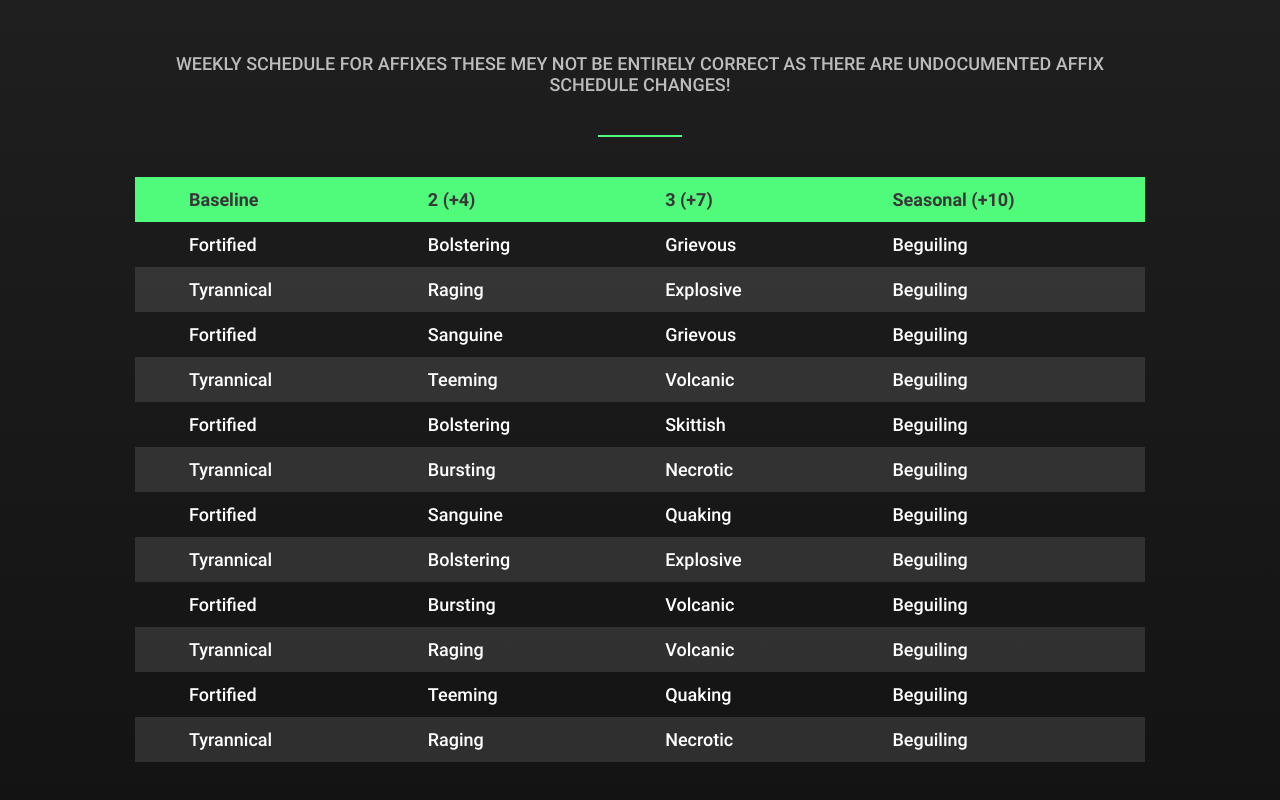
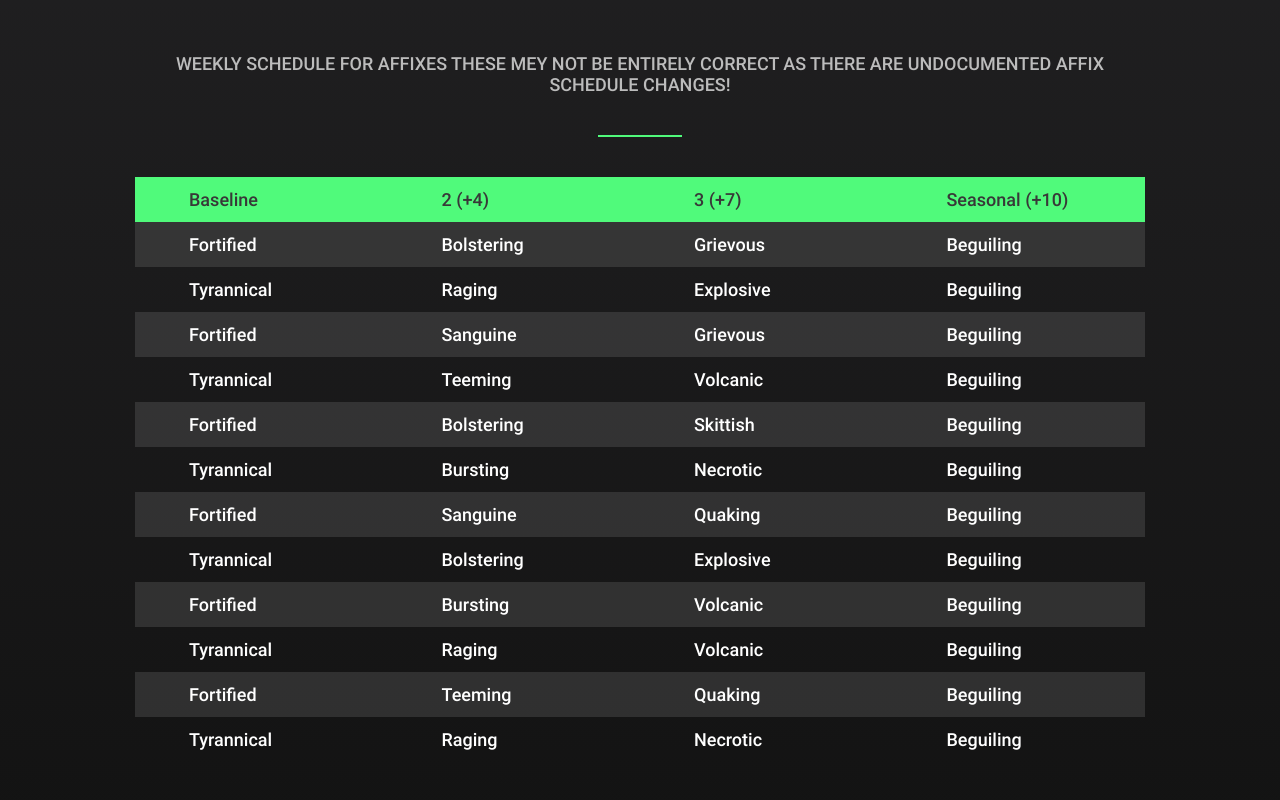
Before and after one commit to slobodansubotic/slobodan-wow-fe, a website: page index.html in a window 1280 px wide. Shown: the part 3237-4037 px from the top of the page. Drawn offline with Linux system fonts and the light colour scheme.

Commit message:
ul grid table done.

```diff
--- a/index.html
+++ b/index.html
@@ -204,91 +204,86 @@
 
           <div class="u-separator u-separator--green u-mbe-md"></div>
 
-          <table class="c-table-striped">
-            <thead>
-              <tr>
-                <th>Baseline</th>
-                <th>2 (+4)</th>
-                <th>3 (+7)</th>
-                <th>Seasonal (+10)</th>
-              </tr>
-            </thead>
-
-            <tbody>
-              <tr>
-                <td>Fortified</td>
-                <td>Bolstering</td>
-                <td>Grievous</td>
-                <td>Beguiling</td>
-              </tr>
-              <tr>
-                <td>Tyrannical</td>
-                <td>Raging</td>
-                <td>Explosive</td>
-                <td>Beguiling</td>
-              </tr>
-              <tr>
-                <td>Fortified</td>
-                <td>Sanguine</td>
-                <td>Grievous</td>
-                <td>Beguiling</td>
-              </tr>
-              <tr>
-                <td>Tyrannical</td>
-                <td>Teeming</td>
-                <td>Volcanic</td>
-                <td>Beguiling</td>
-              </tr>
-              <tr>
-                <td>Fortified</td>
-                <td>Bolstering</td>
-                <td>Skittish</td>
-                <td>Beguiling</td>
-              </tr>
-              <tr>
-                <td>Tyrannical</td>
-                <td>Bursting</td>
-                <td>Necrotic</td>
-                <td>Beguiling</td>
-              </tr>
-              <tr>
-                <td>Fortified</td>
-                <td>Sanguine</td>
-                <td>Quaking</td>
-                <td>Beguiling</td>
-              </tr>
-              <tr>
-                <td>Tyrannical</td>
-                <td>Bolstering</td>
-                <td>Explosive</td>
-                <td>Beguiling</td>
-              </tr>
-              <tr>
-                <td>Fortified</td>
-                <td>Bursting</td>
-                <td>Volcanic</td>
-                <td>Beguiling</td>
-              </tr>
-              <tr>
-                <td>Tyrannical</td>
-                <td>Raging</td>
-                <td>Volcanic</td>
-                <td>Beguiling</td>
-              </tr>
-              <tr>
-                <td>Fortified</td>
-                <td>Teeming</td>
-                <td>Quaking</td>
-                <td>Beguiling</td>
-              </tr>
-              <tr>
-                <td>Tyrannical</td>
-                <td>Raging</td>
-                <td>Necrotic</td>
-                <td>Beguiling</td>
-              </tr>
-            </tbody>
-          </table>
+          <ul class="c-table-striped">
+            <li class="c-table-striped__header">
+              <span>Baseline</span>
+              <span>2 (+4)</span>
+              <span>3 (+7)</span>
+              <span>Seasonal (+10)</span>
+            </li>
+            <li class="c-table-striped__row">
+              <span>Fortified</span>
+              <span>Bolstering</span>
+              <span>Grievous</span>
+              <span>Beguiling</span>
+            </li>
+            <li class="c-table-striped__row">
+              <span>Tyrannical</span>
+              <span>Raging</span>
+              <span>Explosive</span>
+              <span>Beguiling</span>
+            </li>
+            <li class="c-table-striped__row">
+              <span>Fortified</span>
+              <span>Sanguine</span>
+              <span>Grievous</span>
+              <span>Beguiling</span>
+            </li>
+            <li class="c-table-striped__row">
+              <span>Tyrannical</span>
+              <span>Teeming</span>
+              <span>Volcanic</span>
+              <span>Beguiling</span>
+            </li>
+            <li class="c-table-striped__row">
+              <span>Fortified</span>
+              <span>Bolstering</span>
+              <span>Skittish</span>
+              <span>Beguiling</span>
+            </li>
+            <li class="c-table-striped__row">
+              <span>Tyrannical</span>
+              <span>Bursting</span>
+              <span>Necrotic</span>
+              <span>Beguiling</span>
+            </li>
+            <li class="c-table-striped__row">
+              <span>Fortified</span>
+              <span>Sanguine</span>
+              <span>Quaking</span>
+              <span>Beguiling</span>
+            </li>
+            <li class="c-table-striped__row">
+              <span>Tyrannical</span>
+              <span>Bolstering</span>
+              <span>Explosive</span>
+              <span>Beguiling</span>
+            </li>
+            <li class="c-table-striped__row">
+              <span>Fortified</span>
+              <span>Bursting</span>
+              <span>Volcanic</span>
+              <span>Beguiling</span>
+            </li>
+            <li class="c-table-striped__row">
+              <span>Tyrannical</span>
+              <span>Raging</span>
+              <span>Volcanic</span>
+              <span>Beguiling</span>
+            </li>
+            <li class="c-table-striped__row">
+              <span>Fortified</span>
+              <span>Teeming</span>
+              <span>Quaking</span>
+              <span>Beguiling</span>
+            </li>
+            <li class="c-table-striped__row">
+              <span>Tyrannical</span>
+              <span>Raging</span>
+              <span>Necrotic</span>
+              <span>Beguiling</span>
+            </li>
+          </ul>
         </div>
       </div>
     </main>
--- a/sass/components/_table-striped.scss
+++ b/sass/components/_table-striped.scss
@@ -1,6 +1,6 @@
 .c-table-striped {
-  border-collapse: collapse;
-  border-spacing: 0;
+  display: grid;
+  grid-template-columns: 1fr;
   font-family: $wow-font-paragraph;
   font-style: normal;
   font-weight: 500;
@@ -17,13 +17,31 @@
   }
 }
 
-.c-table-striped th {
+.c-table-striped__header {
+  display: grid;
+  grid-template-columns: repeat(4, 1fr);
+  align-items: center;
+  list-style: none;
   background-color: $wow-color-green;
   color: $wow-color-grey-four;
-  text-align: start;
 }
 
-.c-table-striped th, td {
+.c-table-striped__row {
+  display: grid;
+  grid-template-columns: repeat(4, 1fr);
+  align-items: center;
+  list-style: none;
+}
+
+.c-table-striped__row:nth-child(odd) {
+  background-color: rgba($color: $wow-color-grey-five, $alpha: 0);
+}
+
+.c-table-striped__row:nth-child(even) {
+  background-color: rgba($color: $wow-color-grey-five, $alpha: 0.2);
+}
+
+.c-table-striped__header > span, .c-table-striped__row > span {
   padding-inline-start: 1em;
 
   @include mq($tablet-portrait, min) {
@@ -35,14 +53,6 @@
   }
 }
 
-.c-table-striped tr:nth-child(odd) {
-  background-color: rgba($color: $wow-color-grey-five, $alpha: 0);
-}
-
-.c-table-striped tr:nth-child(even) {
-  background-color: rgba($color: $wow-color-grey-five, $alpha: 0.2);
-}
-
-.c-table-striped tr:hover {
+.c-table-striped__row:hover {
   background-color: rgba($color: $wow-color-grey-five, $alpha: 0.8);
 }
```
Also changed, not shown: css/main.css.
